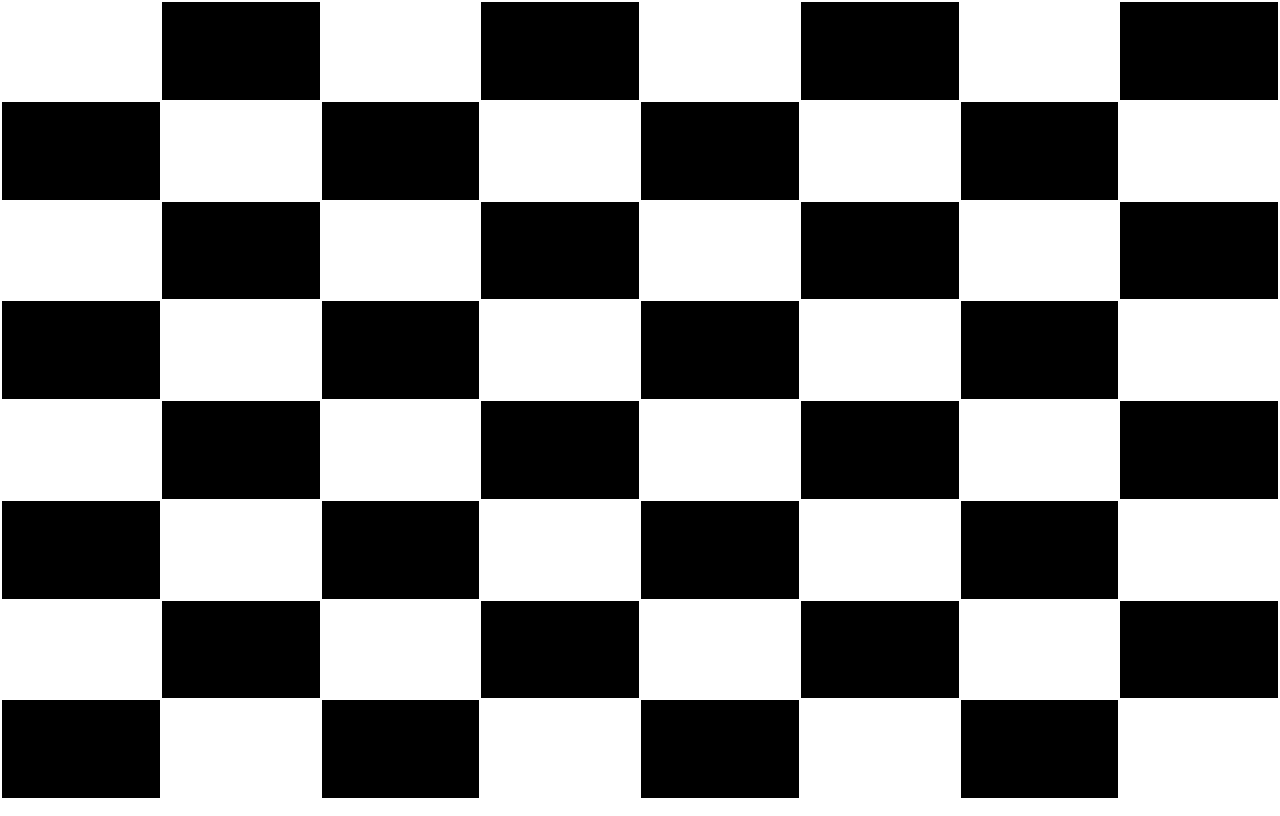
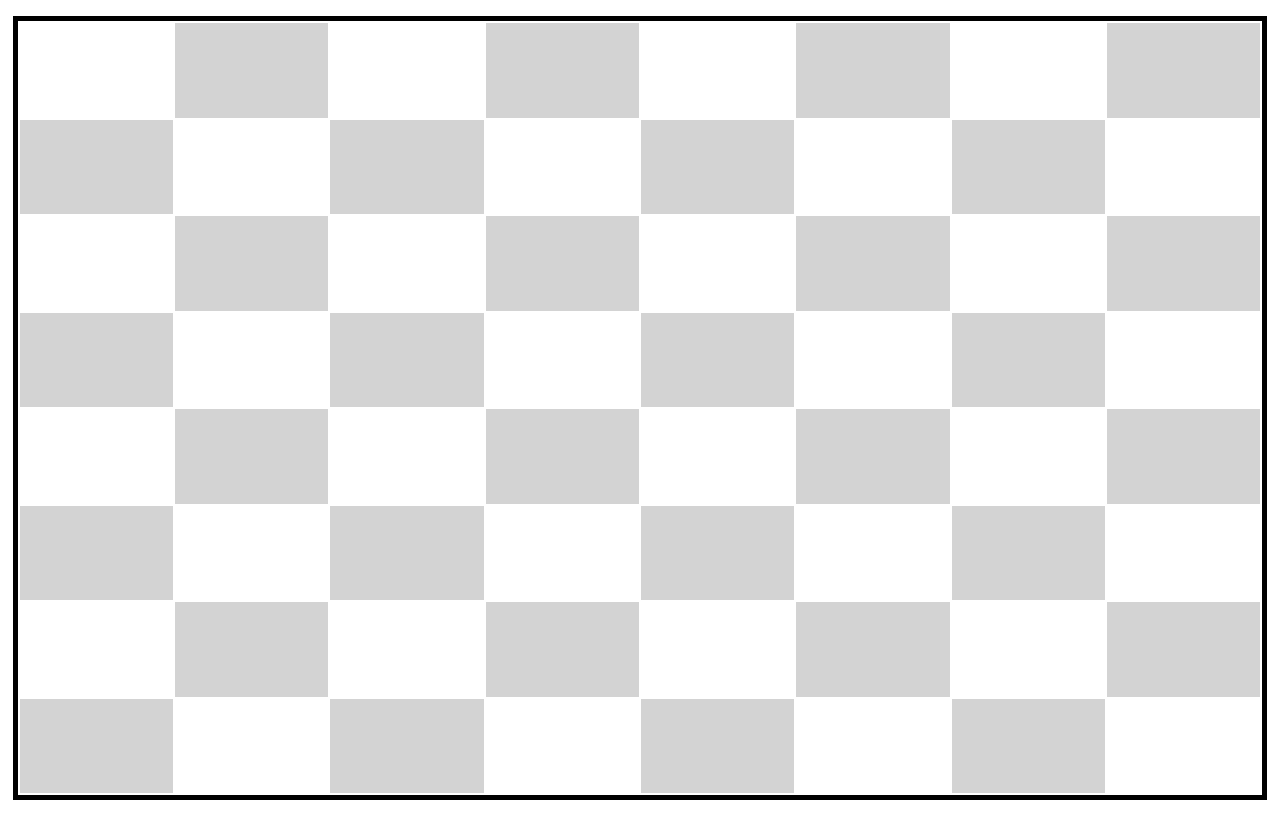
Before and after one commit to thesergioliveira/workOut, a plain HTML site: page htmlAndCss/chessboard/index.html in a window 1280 px wide. Drawn offline with Linux system fonts and the light colour scheme.

Commit message:
some changes to chessboard

```diff
--- a/htmlAndCss/chessboard/style.css
+++ b/htmlAndCss/chessboard/style.css
@@ -4,11 +4,13 @@
     padding: 0;
 }
 table{
-    width: 100vw;
-    height: 100vh;
+    width: 98vw;
+    height: 98vh;
+    margin: 1rem auto;
+    border: 5px solid  black;
 }
 table tr:nth-child(odd) td:nth-child(even), table tr:nth-child(even) td:nth-child(odd) {
-    background: black;
+    background: lightgray;
     transition: all 1.5s;
 }
 td:hover{
```
